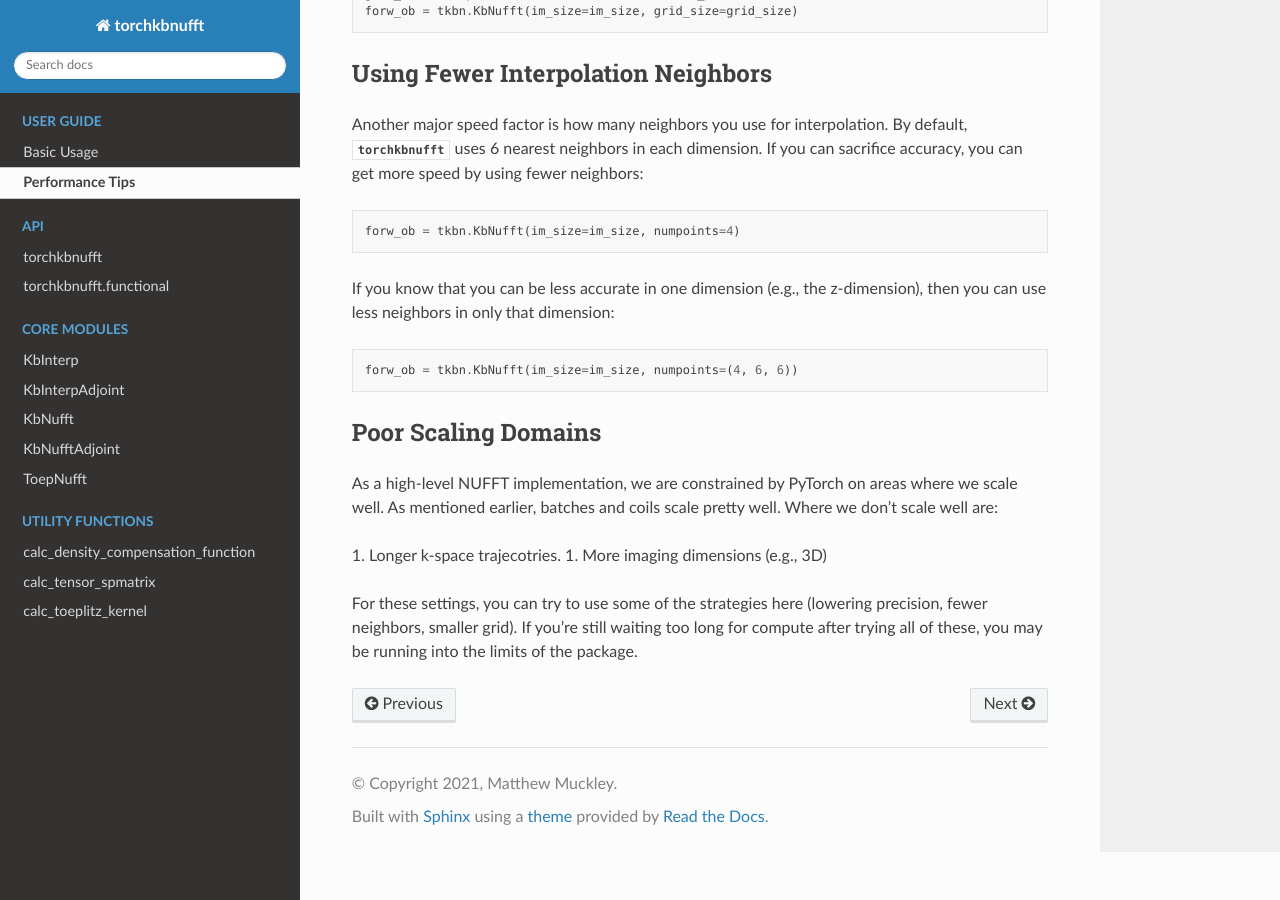
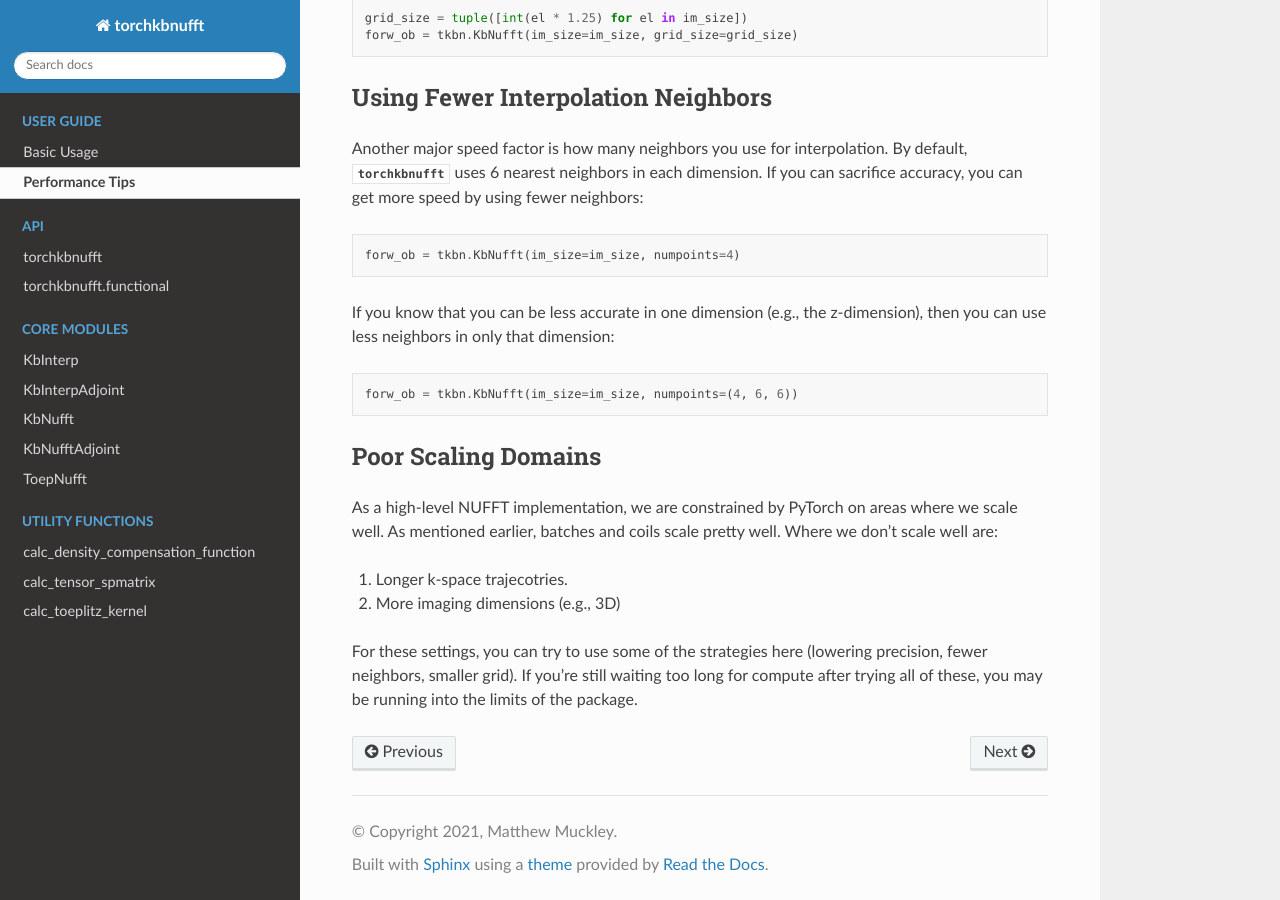
Before and after one commit to mmuckley/torchkbnufft, a Sphinx documentation site: the page built from docs/source/performance.rst, in a window 1280 px wide and 900 px high, scrolled down 1537 px. Built offline with Sphinx 7.4.7 and the Read the Docs theme 2.0.0, drawn with Linux system fonts in a browser that asks for light colours; formulas are drawn with MathJax 3; some of the changed text lies outside the part shown.

Commit message:
Try to change list

```diff
--- a/docs/source/performance.rst
+++ b/docs/source/performance.rst
@@ -6,7 +6,7 @@ the PyTorch framework. There are a few dimensions on which parallelsim scales we
 such as:
 
 1. Scaling the batch dimension.
-1. Scaling the coil dimension.
+2. Scaling the coil dimension.
 
 Generally, you can just add to these dimensions and the package will perform well. Here
 we also mention some other strategies.
@@ -105,7 +105,7 @@ scale well. As mentioned earlier, batches and coils scale pretty well. Where we
 scale well are:
 
 1. Longer k-space trajecotries.
-1. More imaging dimensions (e.g., 3D)
+2. More imaging dimensions (e.g., 3D)
 
 For these settings, you can try to use some of the strategies here (lowering precision,
 fewer neighbors, smaller grid). If you're still waiting too long for compute after
```
